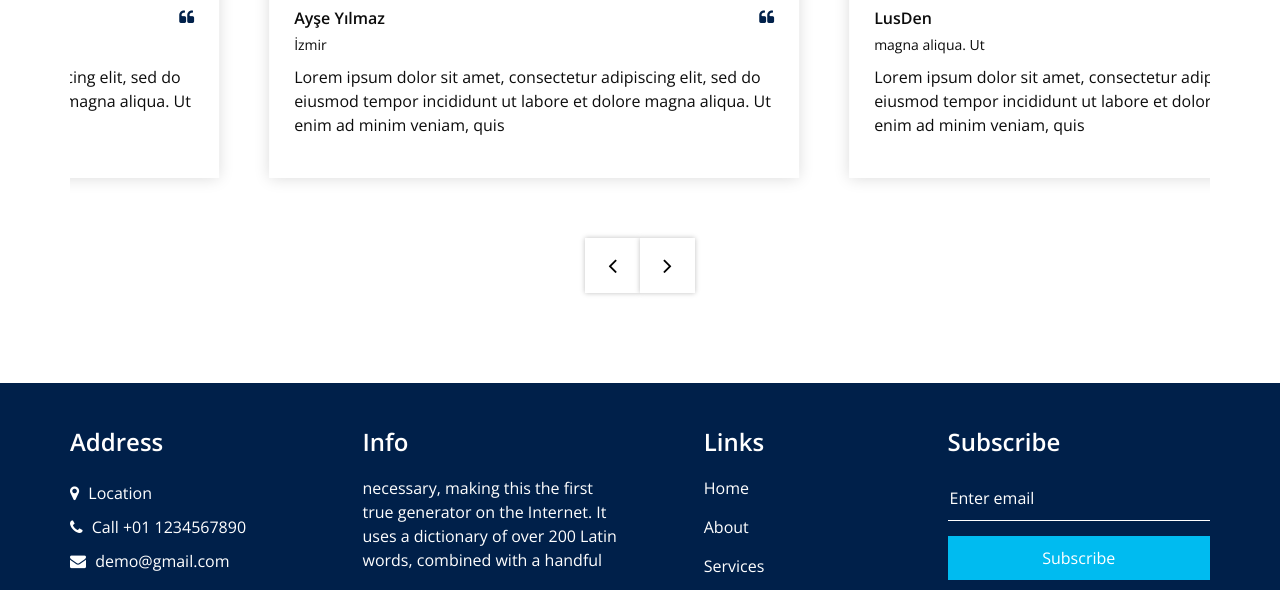
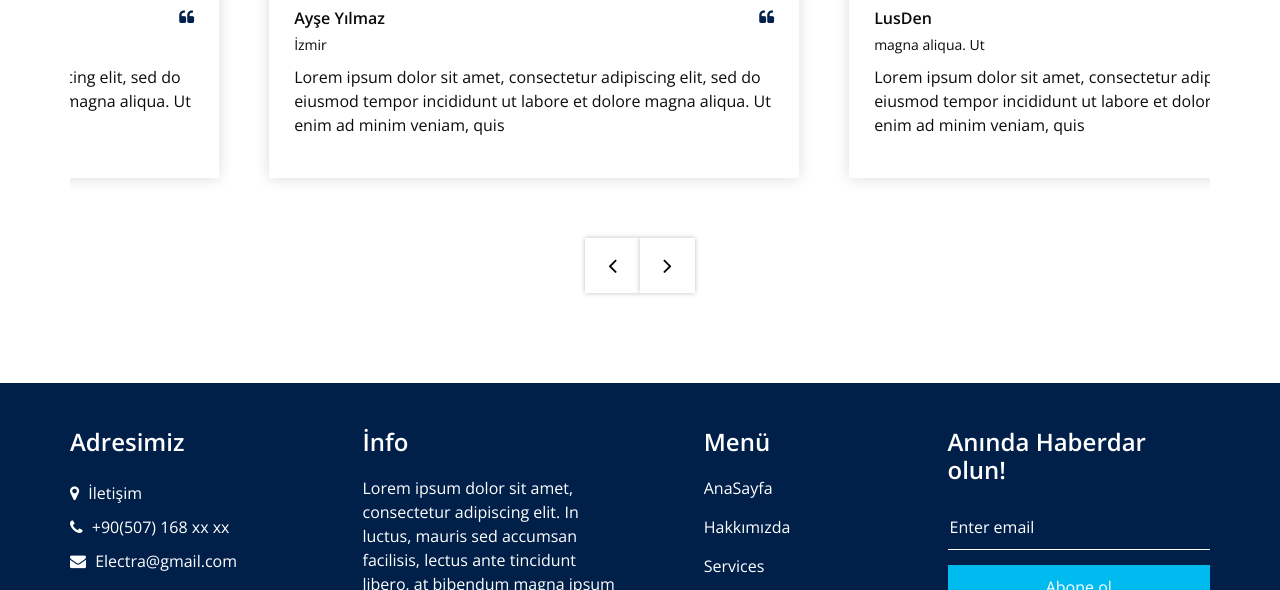
Before and after one commit to sevvalmertoglu/Charging-stations-website-for-electric-vehicles, a website: page aboutUs.html in a window 1280 px wide. Shown: the part 4621-5211 px from the top of the page. Drawn offline with nearby package versions, Linux system fonts and the light colour scheme; some packages are replaced by stand-ins of ours.

Commit message:
Update aboutUs.html

```diff
--- a/aboutUs.html
+++ b/aboutUs.html
@@ -591,25 +591,25 @@
         <div class="col-md-6 col-lg-3 info_col">
           <div class="info_contact">
             <h4>
-              Address
+              Adresimiz
             </h4>
             <div class="contact_link_box">
               <a href="">
                 <i class="fa fa-map-marker" aria-hidden="true"></i>
                 <span>
-                  Location
+                  İletişim
                 </span>
               </a>
               <a href="">
                 <i class="fa fa-phone" aria-hidden="true"></i>
                 <span>
-                  Call +01 1234567890
+                  +90(507) 168 xx xx
                 </span>
               </a>
               <a href="">
                 <i class="fa fa-envelope" aria-hidden="true"></i>
                 <span>
-                  demo@gmail.com
+                  Electra@gmail.com
                 </span>
               </a>
             </div>
@@ -632,45 +632,45 @@
         <div class="col-md-6 col-lg-3 info_col">
           <div class="info_detail">
             <h4>
-              Info
+              İnfo
             </h4>
             <p>
-              necessary, making this the first true generator on the Internet. It uses a dictionary of over 200 Latin words, combined with a handful
+              Lorem ipsum dolor sit amet, consectetur adipiscing elit. In luctus, mauris sed accumsan facilisis, lectus ante tincidunt libero, at bibendum magna ipsum ornare eros.
             </p>
           </div>
         </div>
         <div class="col-md-6 col-lg-2 mx-auto info_col">
           <div class="info_link_box">
             <h4>
-              Links
+              Menü
             </h4>
             <div class="info_links">
               <a class="active" href="index.html">
-                Home
+                AnaSayfa
               </a>
               <a class="" href="about.html">
-                About
+                Hakkımızda
               </a>
               <a class="" href="service.html">
                 Services
               </a>
-              <a class="" href="why.html">
-                Why Us
+              <a class="" href="index2.html">
+                Giriş Yap
               </a>
               <a class="" href="team.html">
-                Team
+                Giriş Yap
               </a>
             </div>
           </div>
         </div>
         <div class="col-md-6 col-lg-3 info_col ">
           <h4>
-            Subscribe
+            Anında Haberdar olun!
           </h4>
           <form action="#">
             <input type="text" placeholder="Enter email" />
             <button type="submit">
-              Subscribe
+              Abone ol
             </button>
           </form>
         </div>
@@ -689,7 +689,6 @@
       </p>
     </div>
   </section>
-
   <!-- footer section -->
 
   <!-- jQery -->
```
